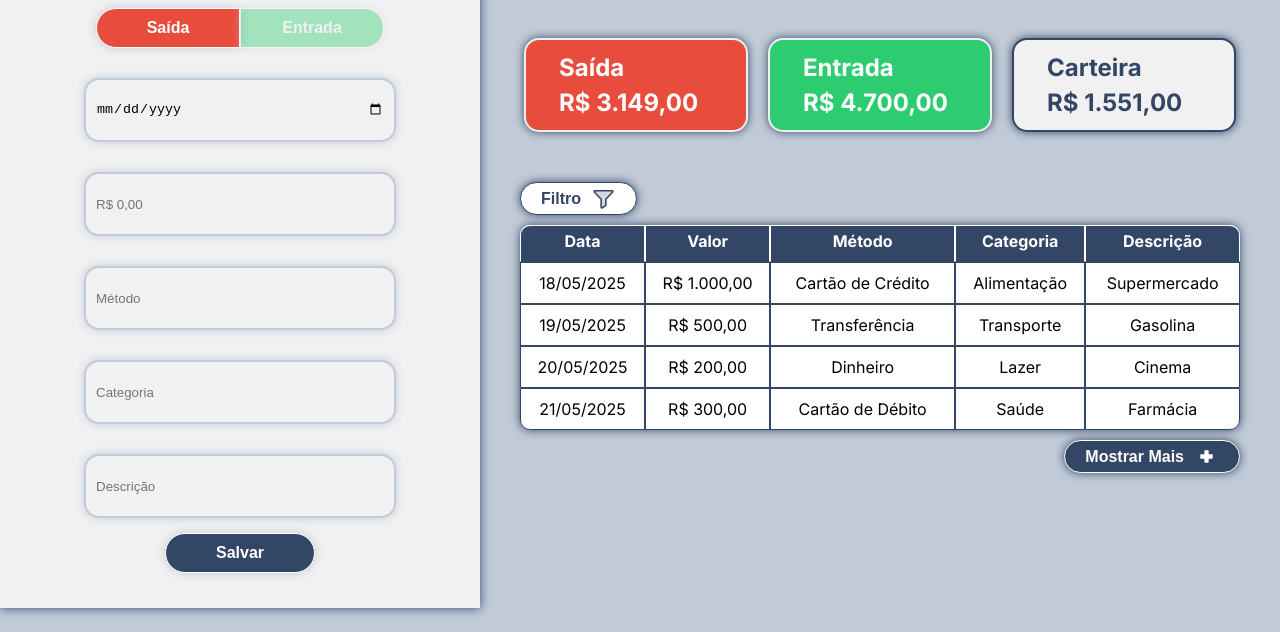
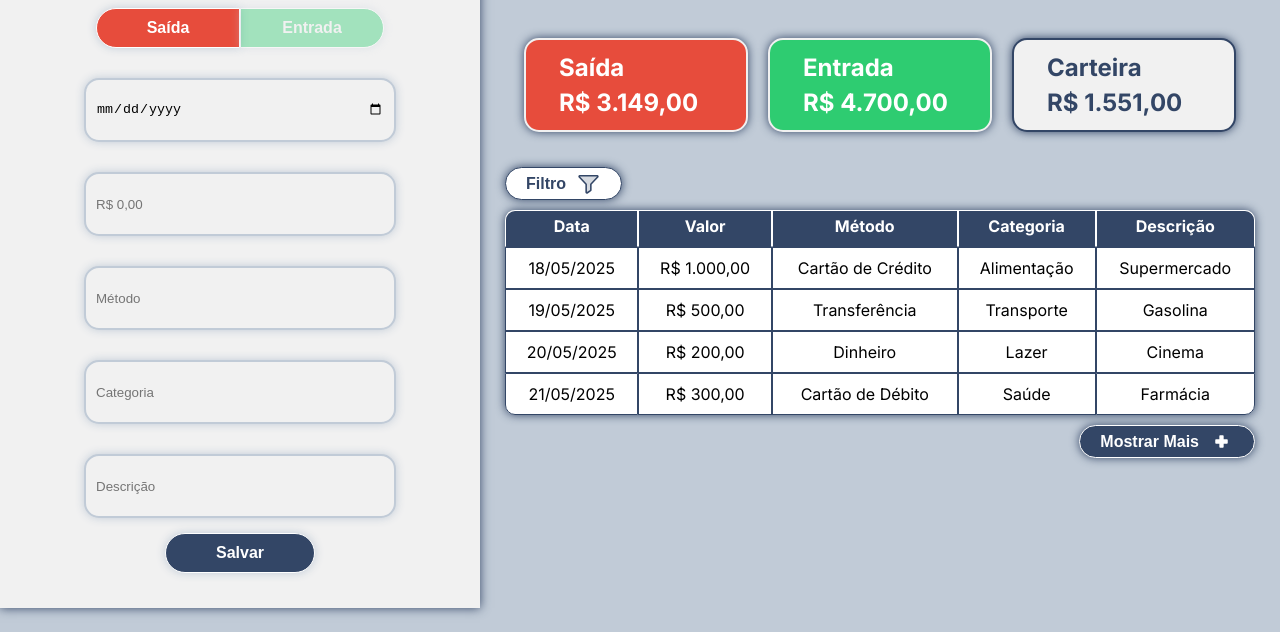
Before and after one commit to eb-nascimento/Gestor-Financeiro, a plain HTML site: page index.html in a window 1280 px wide. Shown: the part 168-800 px from the top of the page. Drawn offline with Linux system fonts and the light colour scheme.

Commit message:
Descrição do que foi atualizado

```diff
--- a/style.css
+++ b/style.css
@@ -225,7 +225,6 @@ th:last-child {
 
 td {
   padding: 10px;
-  padding-inline: 0px;
   background-color: #fff;
 }
 
@@ -237,7 +236,7 @@ tr:last-child td:last-child {
 }
 
 #sectionTabela {
-  margin: 40px;
+  margin: 25px;
   display: flex;
   flex-direction: column;
 }
```
